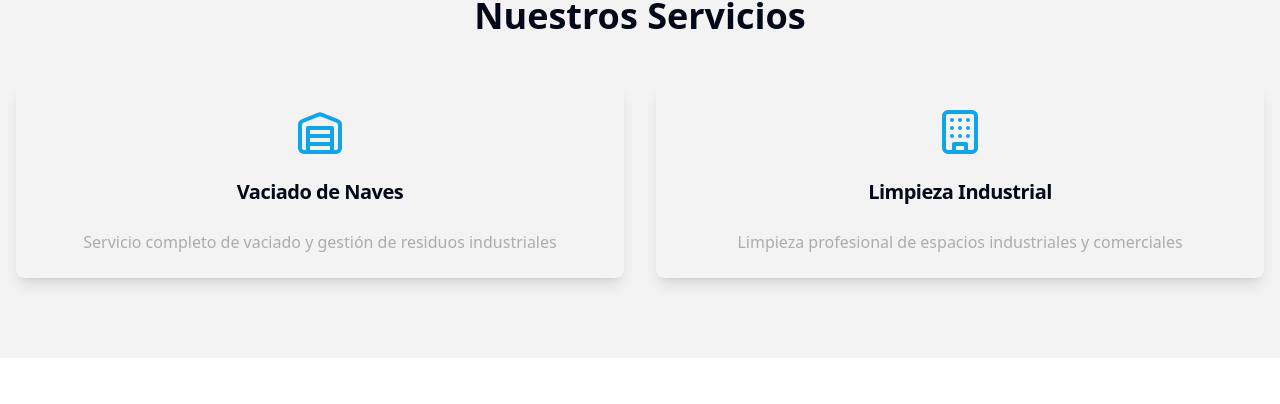
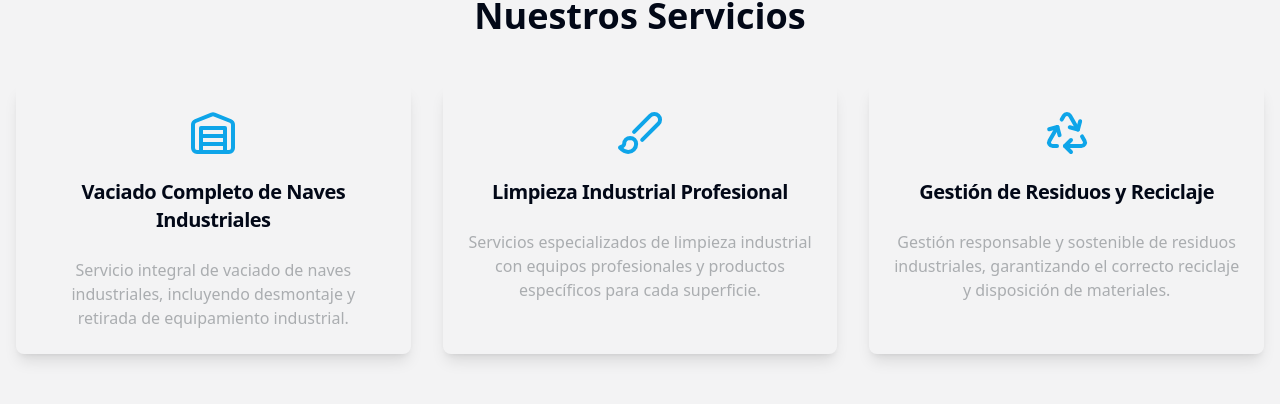
Before and after one commit to localseo365/navitz, a React (Vite) app: page / in a window 1280 px wide. Shown: the part 789-1193 px from the top of the page. Built offline with nearby package versions, Linux system fonts and the light colour scheme.

Commit message:
Update Services section titles
Modified the Services component to update the titles for SEO purposes and added brief descriptions with representative icons for each service, aligning with the provided guidelines.
[skip gpt_engineer]

```diff
--- a/src/components/Services.tsx
+++ b/src/components/Services.tsx
@@ -1,17 +1,22 @@
-import { Warehouse, Building } from "lucide-react";
+import { Warehouse, Brush, Recycle } from "lucide-react";
 import { Card, CardContent, CardHeader, CardTitle } from "./ui/card";
 
 const Services = () => {
   const services = [
     {
       icon: <Warehouse className="w-12 h-12 text-primary" />,
-      title: "Vaciado de Naves",
-      description: "Servicio completo de vaciado y gestión de residuos industriales",
+      title: "Vaciado Completo de Naves Industriales",
+      description: "Servicio integral de vaciado de naves industriales, incluyendo desmontaje y retirada de equipamiento industrial.",
     },
     {
-      icon: <Building className="w-12 h-12 text-primary" />,
-      title: "Limpieza Industrial",
-      description: "Limpieza profesional de espacios industriales y comerciales",
+      icon: <Brush className="w-12 h-12 text-primary" />,
+      title: "Limpieza Industrial Profesional",
+      description: "Servicios especializados de limpieza industrial con equipos profesionales y productos específicos para cada superficie.",
+    },
+    {
+      icon: <Recycle className="w-12 h-12 text-primary" />,
+      title: "Gestión de Residuos y Reciclaje",
+      description: "Gestión responsable y sostenible de residuos industriales, garantizando el correcto reciclaje y disposición de materiales.",
     },
   ];
 
@@ -21,7 +26,7 @@ const Services = () => {
         <h2 className="text-3xl md:text-4xl font-bold text-center mb-12">
           Nuestros Servicios
         </h2>
-        <div className="grid md:grid-cols-2 gap-8">
+        <div className="grid md:grid-cols-3 gap-8">
           {services.map((service, index) => (
             <Card key={index} className="border-none shadow-lg hover:shadow-xl transition-shadow">
               <CardHeader className="text-center">
```
